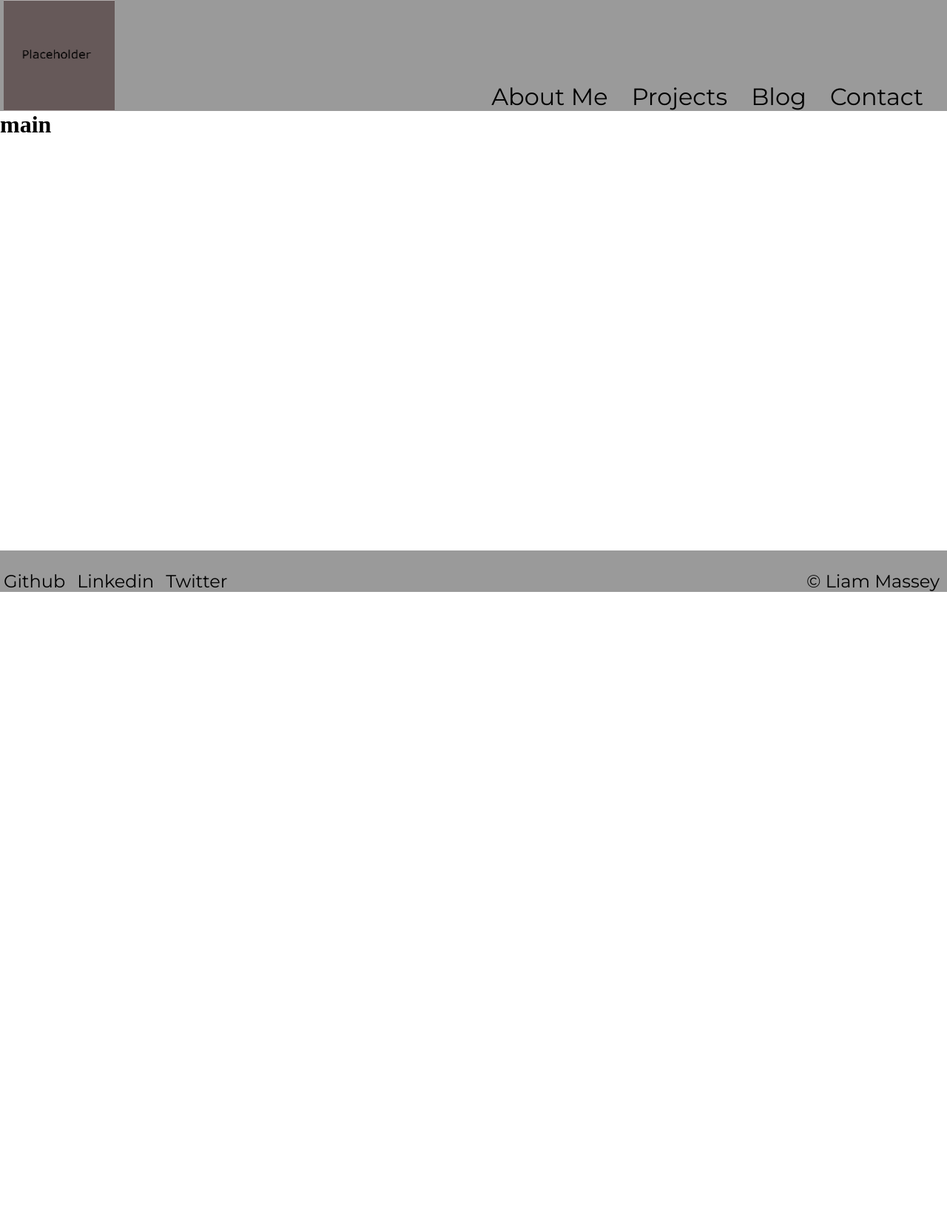
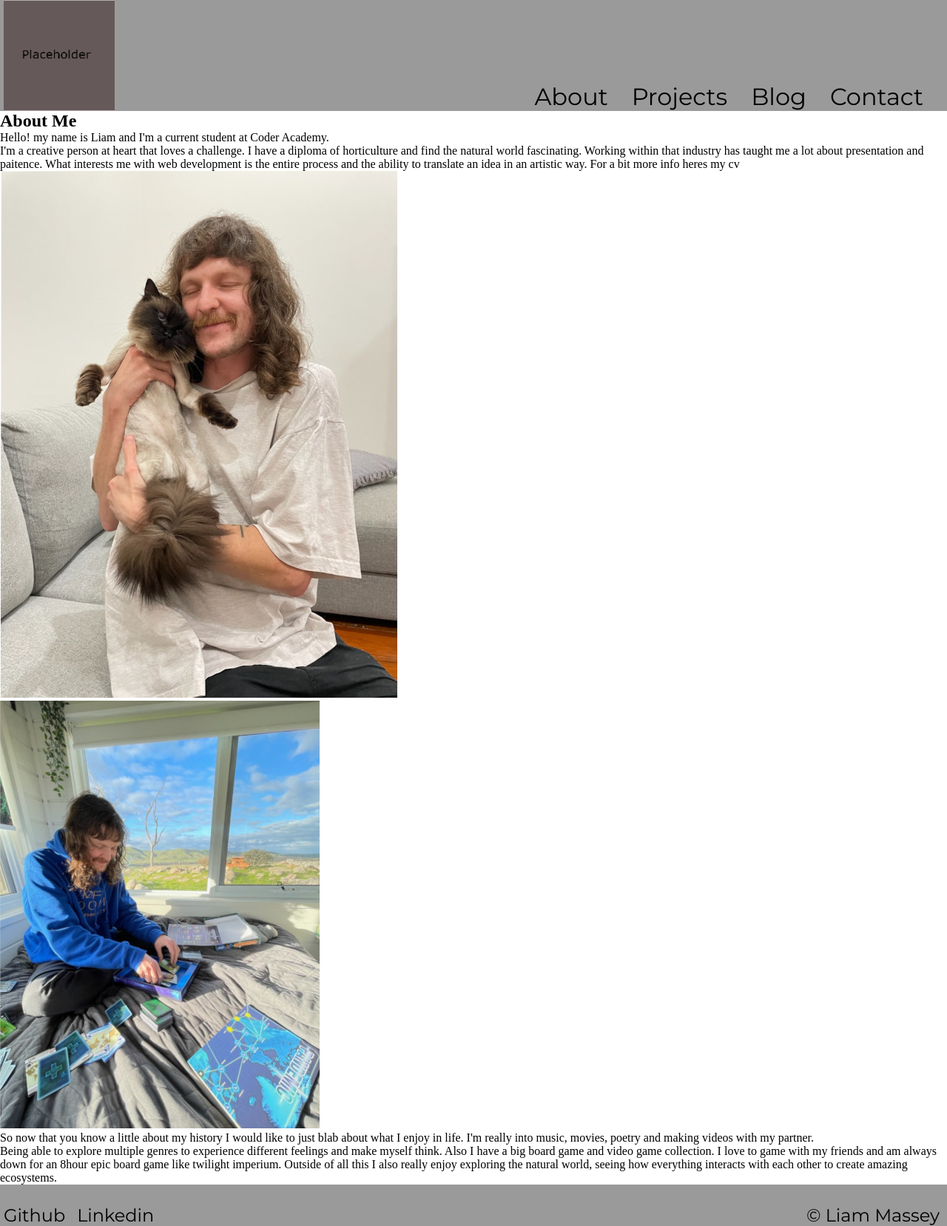
Before and after one commit to Liam-M-Dev/t1a2-portfolio-website, a plain HTML site: page src/pages/about-me.html in a window 1280 px wide. Shown: the whole page at 74% size. Before the commit the page ends 800 px from the top, so only its background shows below. Drawn offline with Linux system fonts and the light colour scheme.

Commit message:
Add content to about me page

```diff
--- a/src/pages/about-me.html
+++ b/src/pages/about-me.html
@@ -13,12 +13,12 @@
 <body>
   <header class="header">
     <div class="header-logo">
-      <img src="../images/placeholder.png" alt="Logo">
+      <a href="../index.html"><img src="../images/placeholder.png" alt="Logo"></a>
     </div>
     <nav class="nav">
 
       <ul class="nav-bar">
-        <a href="../pages/about-me.html"><li>About Me</li></a>
+        <a href="../pages/about-me.html"><li>About</li></a>
         <a href="../pages/projects.html"><li>Projects</li></a>
         <a href="../pages/blog.html"><li>Blog</li></a>
         <a href="../pages/contact.html"><li>Contact</li></a>
@@ -28,7 +28,33 @@
   </header>
 
   <main>
-    <h1>main</h1>
+    <section class="about">
+      <h1 class="heading">About Me</h1>
+      <p>Hello! my name is Liam and I'm a current student at Coder Academy.</p>
+      <p>I'm a creative person at heart that loves a challenge.
+        I have a diploma of horticulture and find the natural world fascinating. Working within that industry has taught me a lot about presentation and paitence.
+        What interests me with web development is the entire process and the ability to translate an idea in an artistic way.
+        For a bit more info heres my cv</p>
+      <figure>
+          <img src="../images/myself-patti.jpg" alt="Myself with my cat patti">
+      </figure>
+
+    </section>
+    <section class="interests">
+
+      <figure>
+        <img src="../images/playing-game.jpg" alt="playing a board game">
+      </figure>
+
+      <p>So now that you know a little about my history I would like to just blab about what I enjoy in life.
+        I'm really into music, movies, poetry and making videos with my partner.
+      </p>
+      <p>Being  able to explore multiple genres to experience different feelings and make myself think.
+        Also I have a big board game and video game collection. I love to game with my friends and am always down for an 8hour epic board game like twilight imperium.
+        Outside of all this I also really enjoy exploring the natural world, seeing how everything interacts with each other to create amazing ecosystems.
+      </p>
+
+    </section>
   </main>
 
   <footer class="footer">
@@ -36,7 +62,6 @@
       <ul>
         <a href=""><li>Github</li></a>
         <a href=""><li>Linkedin</li></a>
-        <a href=""><li>Twitter</li></a>
       </ul>
     </div>
     <p class="copywrite">&#169; Liam Massey</p>
```
Also changed, not shown: src/index.html (+1 -2 lines), src/images/myself-patti.jpg (added), src/images/playing-game.jpg (added), 1 other file.
